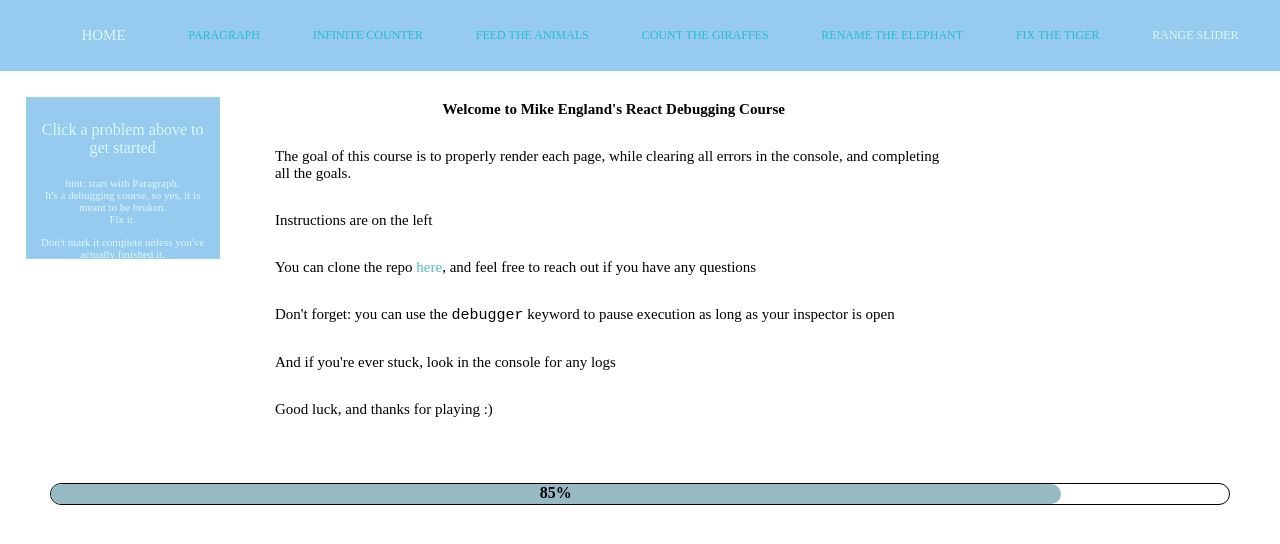
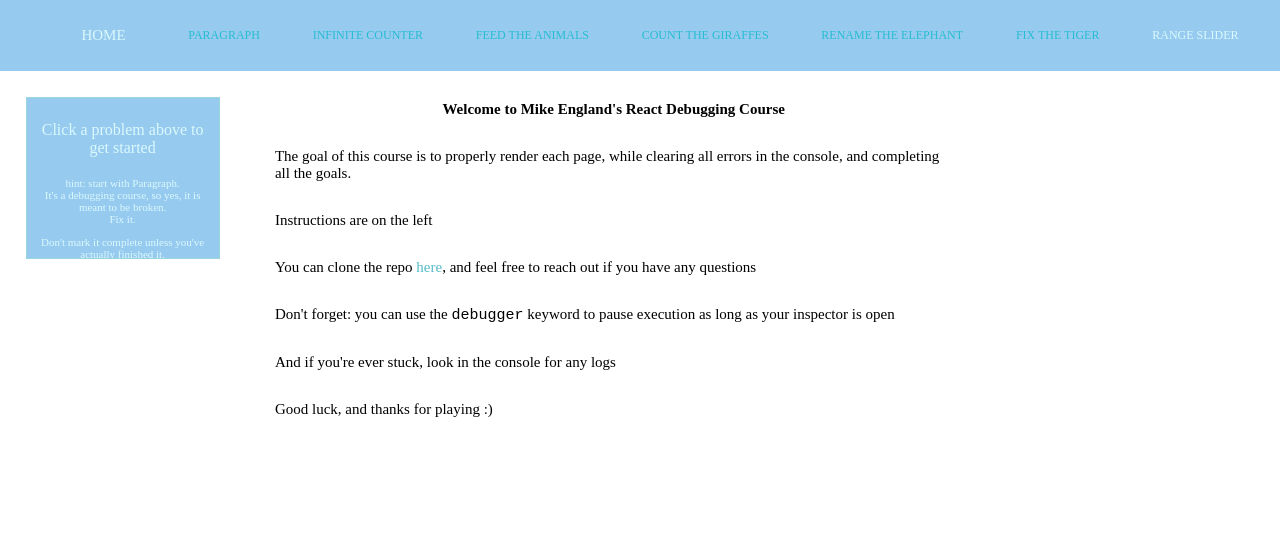
Before and after one commit to michealengland/react-debugging-demo, a React (Create React App) app: page / in a window 1280 px wide. Shown: the top 544 px of the page. Built offline with nearby package versions, Linux system fonts and the light colour scheme.

Commit message:
moved modal out of footer, deleted footer

```diff
--- a/src/App.js
+++ b/src/App.js
@@ -4,7 +4,7 @@ import {BrowserRouter as Router} from 'react-router-dom'
 import Nav from './components/Navbar/Nav'
 import Instructions from './components/Instructions'
 import Dashboard from './components/Dashboard'
-import Footer from './components/Footer'
+import Modal from './components/Modal'
 
 function App() {
   const defaultState = {
@@ -20,6 +20,13 @@ function App() {
   const [completed, setCompleted] = useState(defaultState)
   const [modal, setModal] = useState(false)
 
+  const openModal = () => {
+    setModal(true)
+  }
+  const closeModal = () => {
+    setModal(false)
+  }
+
   useEffect(() => {
     const prevCompleted = localStorage.getItem('completed')
     const prevExample = localStorage.getItem('example')
@@ -33,18 +40,17 @@ function App() {
 
   useEffect(() => {
     localStorage.setItem('completed', JSON.stringify(completed))
+    const count = Object.values(completed).filter(
+      complete => complete === true,
+    ).length
+
+    if (count === Object.values(completed).length) {
+      openModal()
+    }
   }, [completed])
   useEffect(() => {
     localStorage.setItem('example', example)
   }, [example])
-
-  const openModal = () => {
-    setModal(true)
-  }
-
-  const closeModal = () => {
-    setModal(false)
-  }
 
   return (
     <Router>
@@ -54,9 +60,7 @@ function App() {
           <Instructions example={example} setCompleted={setCompleted} />
           <Dashboard setCompleted={setCompleted} />
         </div>
-        <Footer
-          completed={completed}
-          openModal={openModal}
+        <Modal
           closeModal={closeModal}
           modal={modal}
           setCompleted={setCompleted}
--- a/src/App.scss
+++ b/src/App.scss
@@ -190,6 +190,9 @@ body {
   width: 100%;
   height: 100%;
   background: rgba(0, 0, 0, 0.6);
+  &.hidden {
+    display: none;
+  }
 }
 
 .modal-main {
@@ -205,18 +208,10 @@ body {
   text-align: center;
 }
 
-.display-block {
-  display: block;
+.close {
+  background: none;
+  outline: none;
+  position: absolute;
+  top: 0;
+  right: 0;
 }
-
-.display-none {
-  display: none;
-}
-
-.close{
-  background:none;
-  outline:none;
-  position:absolute;
-  top:0;
-  right:0;
-}
--- a/src/components/Footer.js
+++ /dev/null
@@ -1,56 +0,0 @@
-/* eslint-disable */
-import React from 'react'
-import Modal from './Modal'
-
-export default function Footer({
-  closeModal,
-  completed,
-  defaultState,
-  modal,
-  openModal,
-  setCompleted,
-}) {
-  const count = Object.values(completed).filter(
-    complete => complete === true,
-  ).length
-  const percent = (count / 7) * 100
-  if (percent === 100) {
-    openModal()
-  }
-  const containerStyles = {
-    height: 20,
-    backgroundColor: '#fff',
-    border: '1px solid black',
-    borderRadius: 50,
-    margin: 50,
-  }
-
-  const fillerStyles = {
-    height: '100%',
-    width: `${percent}%`,
-    backgroundColor: '#97B9C4',
-    borderRadius: 'inherit',
-    textAlign: 'center',
-    transition: 'width 1s ease-in-out',
-  }
-
-  const labelStyles = {
-    padding: 5,
-    color: 'black',
-    fontWeight: 'bold',
-  }
-
-  return (
-    <div style={containerStyles}>
-      <div style={fillerStyles}>
-        <span style={labelStyles}>{`${Math.floor(percent)}%`}</span>
-      </div>
-      <Modal
-        closeModal={closeModal}
-        modal={modal}
-        setCompleted={setCompleted}
-        defaultState={defaultState}
-      />
-    </div>
-  )
-}
--- a/src/components/Modal.js
+++ b/src/components/Modal.js
@@ -2,7 +2,7 @@
 import React from 'react'
 
 export default function Modal({closeModal, modal, defaultState, setCompleted}) {
-  const showHideClassName = modal ? 'modal display-block' : 'modal display-none'
+  let showHideClassName = modal ? 'modal' : 'modal hidden'
   const reset = () => {
     setCompleted(defaultState)
     closeModal()
@@ -11,11 +11,9 @@ export default function Modal({closeModal, modal, defaultState, setCompleted}) {
   return (
     <div className={showHideClassName}>
       <div className="modal-main">
-      <button className="close" onClick={() =>closeModal()}>X</button>
         <div>
-
-          Thanks for completing the course! Feel free to share with friends, and I
-          hope it was helpful.
+          Thanks for completing the course! Feel free to share with friends, and
+          I hope it was helpful.
           <br></br>
           Check out my other repos{' '}
           <a
@@ -23,7 +21,7 @@ export default function Modal({closeModal, modal, defaultState, setCompleted}) {
             target="_blank"
             href="https://github.com/michealengland/"
             rel="noreferrer"
-            >
+          >
             here
           </a>
           !<br></br>
```
